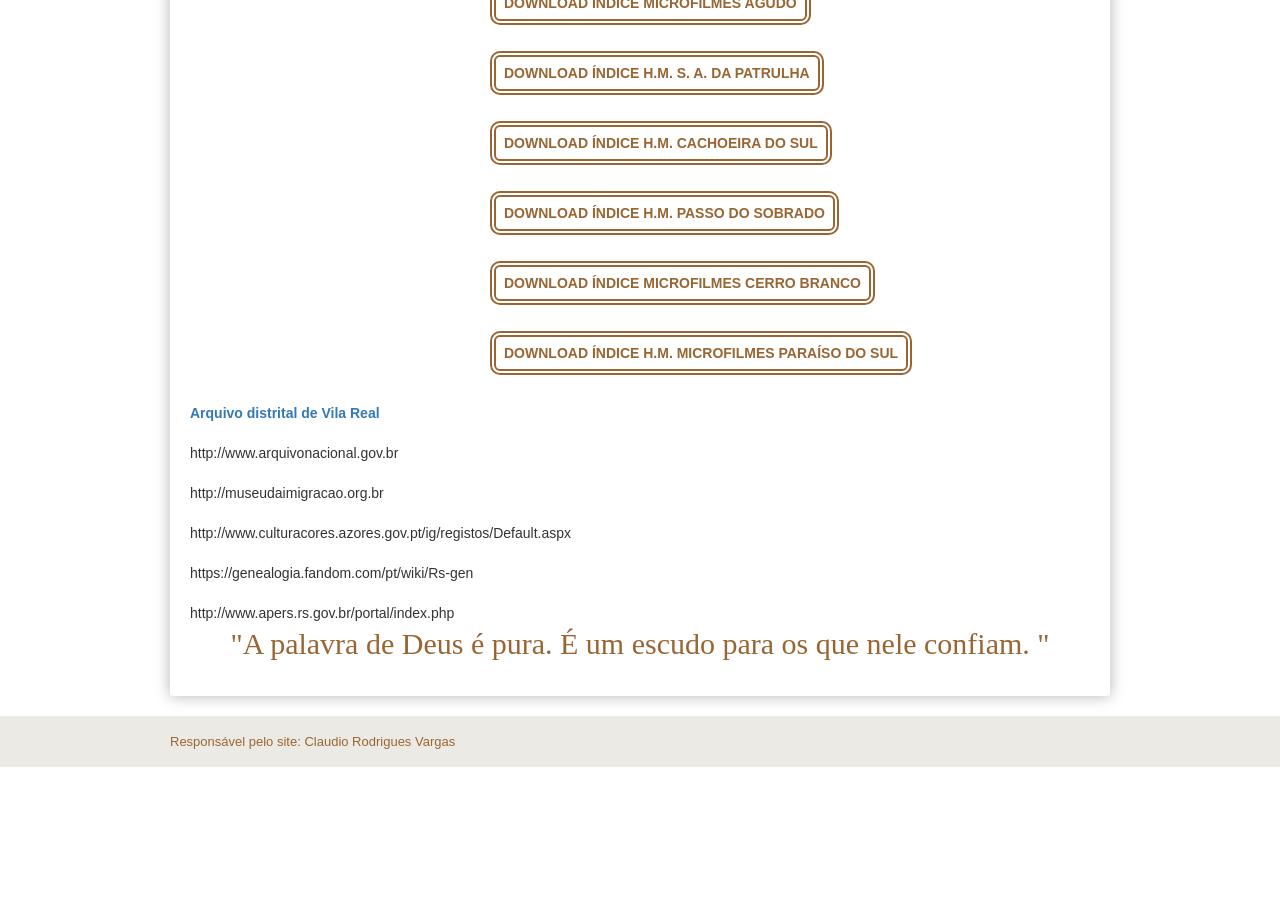
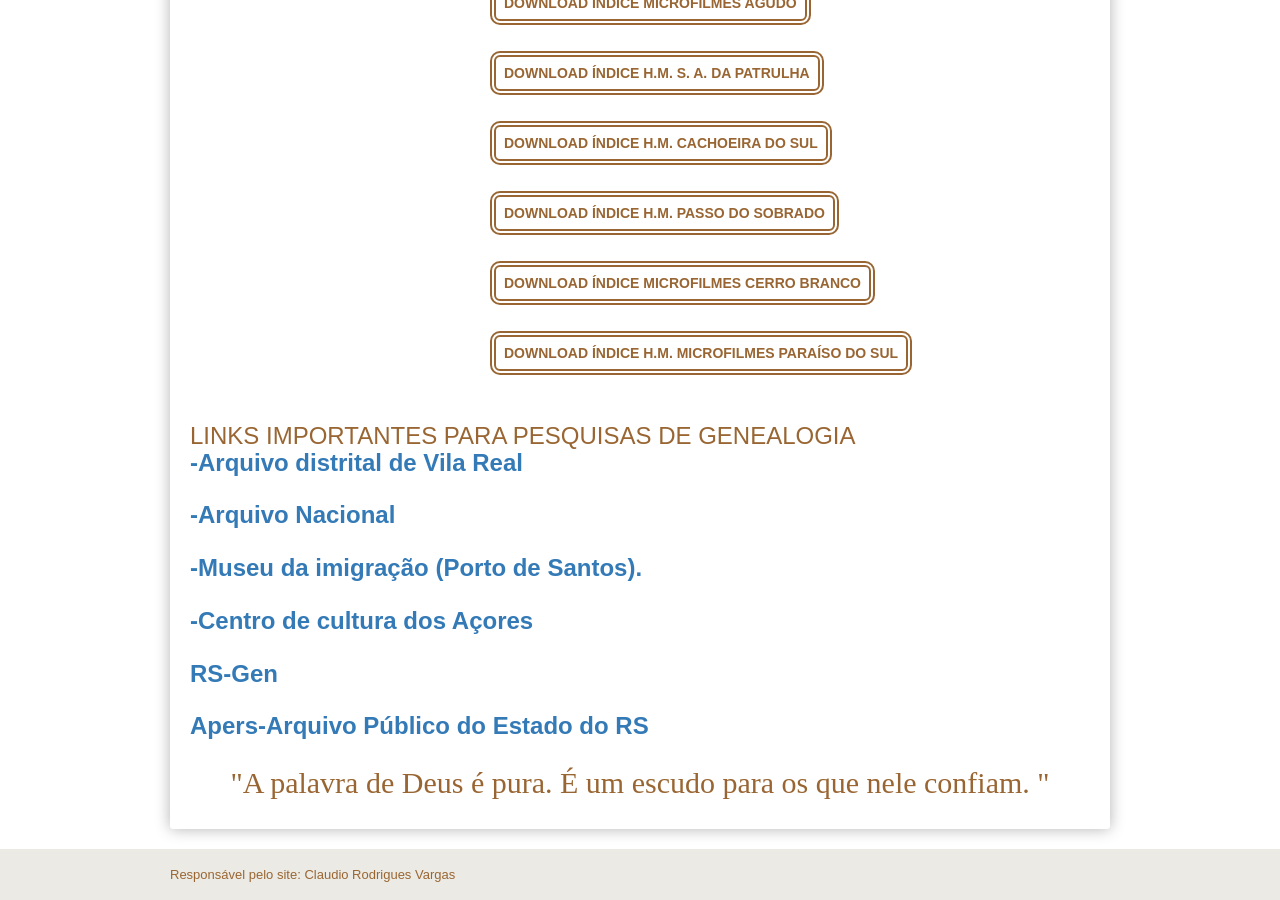
Before and after one commit to claudiovargas1955/claudiovargas1955.github.io, a Jekyll site: the page built from _pages/downloads.html, in a window 1280 px wide and 900 px high, scrolled down 671 px. Built offline with Jekyll 4.4.1, drawn with Linux system fonts in a browser that asks for light colours; some web fonts are replaced; before the commit the page ends 1438 px from its top, so only the background shows below that.

Commit message:
Update downloads.html

```diff
--- a/_pages/downloads.html
+++ b/_pages/downloads.html
@@ -141,12 +141,14 @@ relacionadas: <br><br>
 <a class="indlgs" href="I.H.M. LAVRAS DO SUL.rar">DOWNLOAD ÍNDICE MICROFILMES CERRO BRANCO</a><br>
 <a class="indlhs" href="I.H.M. LAVRAS DO SUL.rar">DOWNLOAD ÍNDICE H.M. MICROFILMES PARAÍSO DO SUL</a><br>
 </div><br><br>
-<a href="https://www.advrl.org.pt/" target="_blank"><b>Arquivo distrital de Vila Real</b></a><br><br>
-http://www.arquivonacional.gov.br <br><br>
-http://museudaimigracao.org.br <br><br>
-http://www.culturacores.azores.gov.pt/ig/registos/Default.aspx <br><br>
-https://genealogia.fandom.com/pt/wiki/Rs-gen <br><br>
-http://www.apers.rs.gov.br/portal/index.php <br>
+
+<h3>LINKS IMPORTANTES PARA PESQUISAS DE GENEALOGIA</3><br>
+<a href="https://www.advrl.org.pt/" target="_blank"><b>-Arquivo distrital de Vila Real</b></a><br><br>
+<a href="http://www.arquivonacional.gov.br" target="_blank"><b>-Arquivo Nacional</b></a><br><br>
+<a href="http://museudaimigracao.org.br" target="_blank"><b>-Museu da imigração (Porto de Santos).</b></a><br><br>
+<a href="http://www.culturacores.azores.gov.pt/ig/registos/Default.aspx" target="_blank"><b>-Centro de cultura dos Açores</b></a><br><br>
+<a href="https://genealogia.fandom.com/pt/wiki/Rs-gen" target="_blank"><b>RS-Gen</b></a><br><br>
+<a href="http://www.apers.rs.gov.br/portal/index.php" target="_blank"><b>Apers-Arquivo Público do Estado do RS</b></a><br><br>
 
 <p style="text-align:center;  color:#996633; font-size:30px; font-family: 'Rancho', cursive">"A palavra de Deus é pura. É um escudo para
 os que nele confiam. "
```
